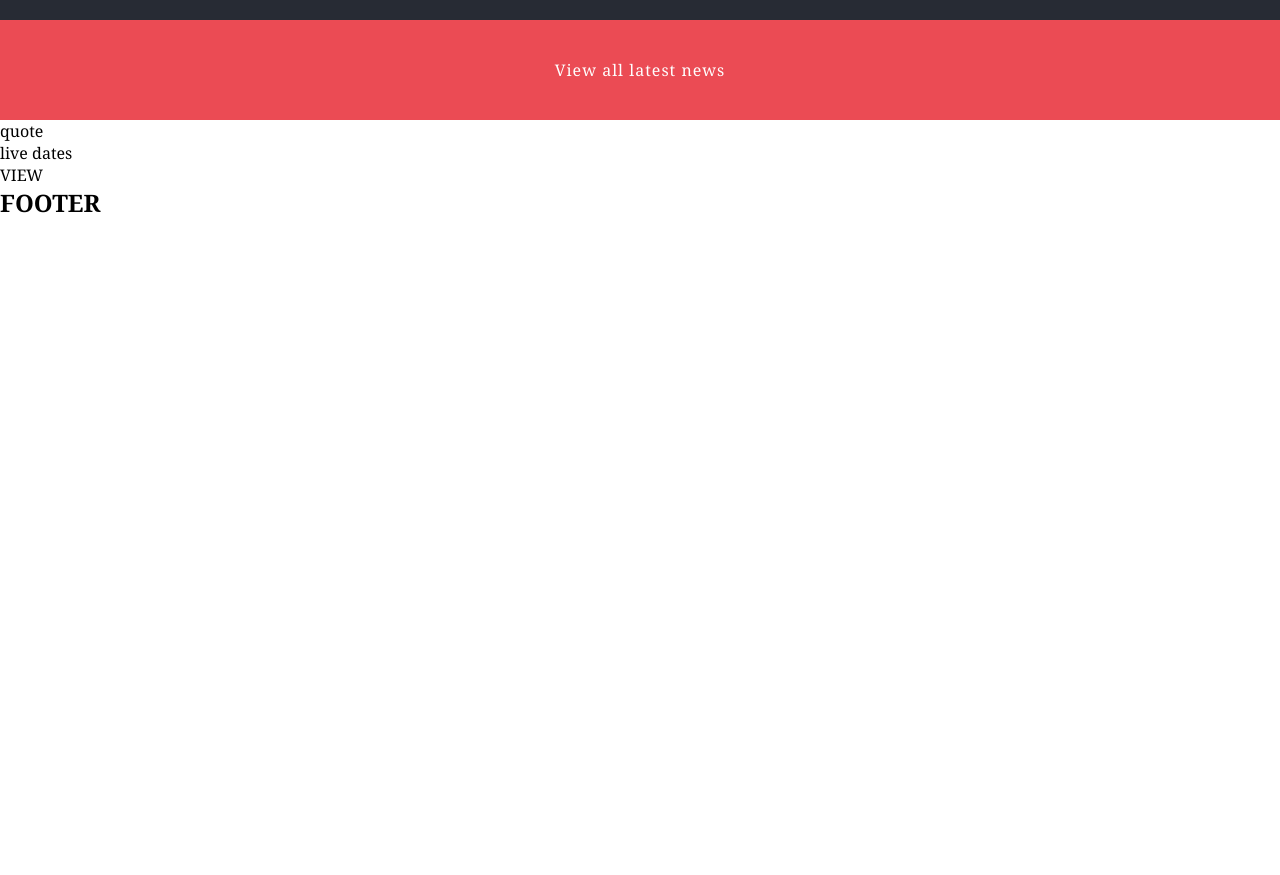
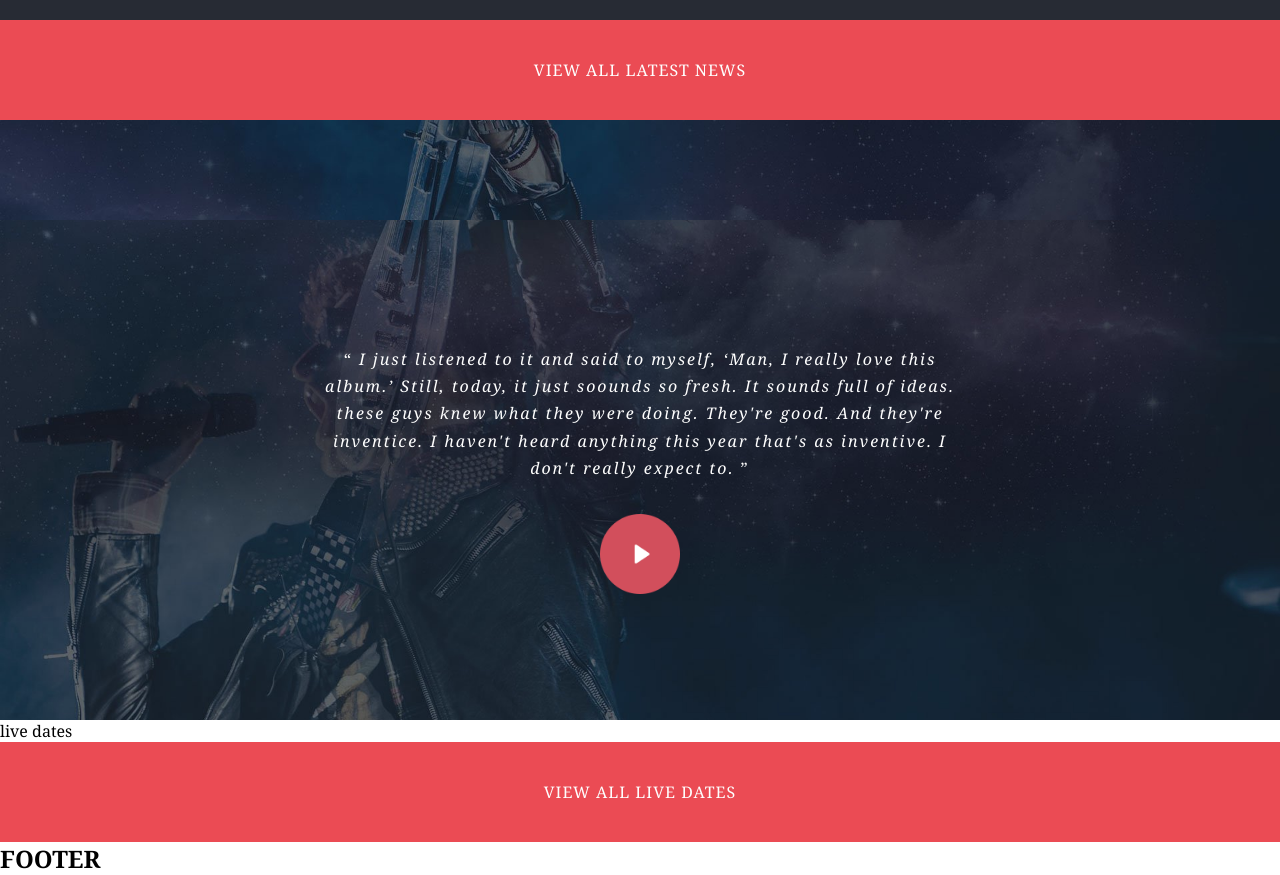
Before and after one commit to DanieleCascio-dev/proj-html-vuejs, a Vue app: page / in a window 1280 px wide. Shown: the part 1480-2355 px from the top of the page. Before the commit the page ends 1699 px from the top, so only its background shows below. Built offline with nearby package versions, Linux system fonts and the light colour scheme.

Commit message:
add: quote section

```diff
--- a/src/components/AppMain.vue
+++ b/src/components/AppMain.vue
@@ -36,7 +36,23 @@ export default { components: { MainView } };
   <!-- view section -->
 
   <!-- quote section -->
-  <div>quote</div>
+  <section class="quote">
+    <div class="top-quote"></div>
+    <div class="bottom-quote">
+      <p>
+        <q>
+          <em>
+            I just listened to it and said to myself,
+            <q>Man, I really love this album.</q> Still, today, it just soounds
+            so fresh. It sounds full of ideas. these guys knew what they were
+            doing. They're good. And they're inventice. I haven't heard anything
+            this year that's as inventive. I don't really expect to.
+          </em>
+        </q>
+      </p>
+      <img src="../assets/img/band_interview_play_icon.png" alt="" />
+    </div>
+  </section>
   <!-- /quote section -->
 
   <!-- live dates -->
@@ -44,7 +60,7 @@ export default { components: { MainView } };
   <!-- /live dates -->
 
   <!-- view section -->
-  <div>VIEW</div>
+  <MainView viewText="View all live dates " />
   <!-- view section -->
 </template>
 
@@ -84,4 +100,37 @@ export default { components: { MainView } };
   text-align: center;
   border: 1px solid $cube-mid-gray;
 }
+
+/* QUOTE */
+
+.top-quote {
+  height: 100px;
+  background-image: url(../assets/img/home-testimonial-parallax.jpg);
+  background-position: 30% 2%;
+  /* background-position-y: top; */
+  background-size: cover;
+}
+
+.bottom-quote {
+  height: 500px;
+  background-image: url(../assets/img/home-testimonial-parallax.jpg);
+  background-position: 15% 85%;
+  background-size: cover;
+  gap: 2rem;
+  @include flex(column, center, center);
+  color: $cube-white;
+  text-align: center;
+  filter: saturate(80%);
+
+  p {
+    @include container;
+    line-height: 1.7rem;
+    letter-spacing: 2px;
+  }
+
+  img {
+    width: 80px;
+    cursor: pointer;
+  }
+}
 </style>
--- a/src/components/MainView.vue
+++ b/src/components/MainView.vue
@@ -37,6 +37,7 @@ div {
   a {
     text-decoration: none;
     color: inherit;
+    text-transform: uppercase;
   }
 }
 </style>
```
